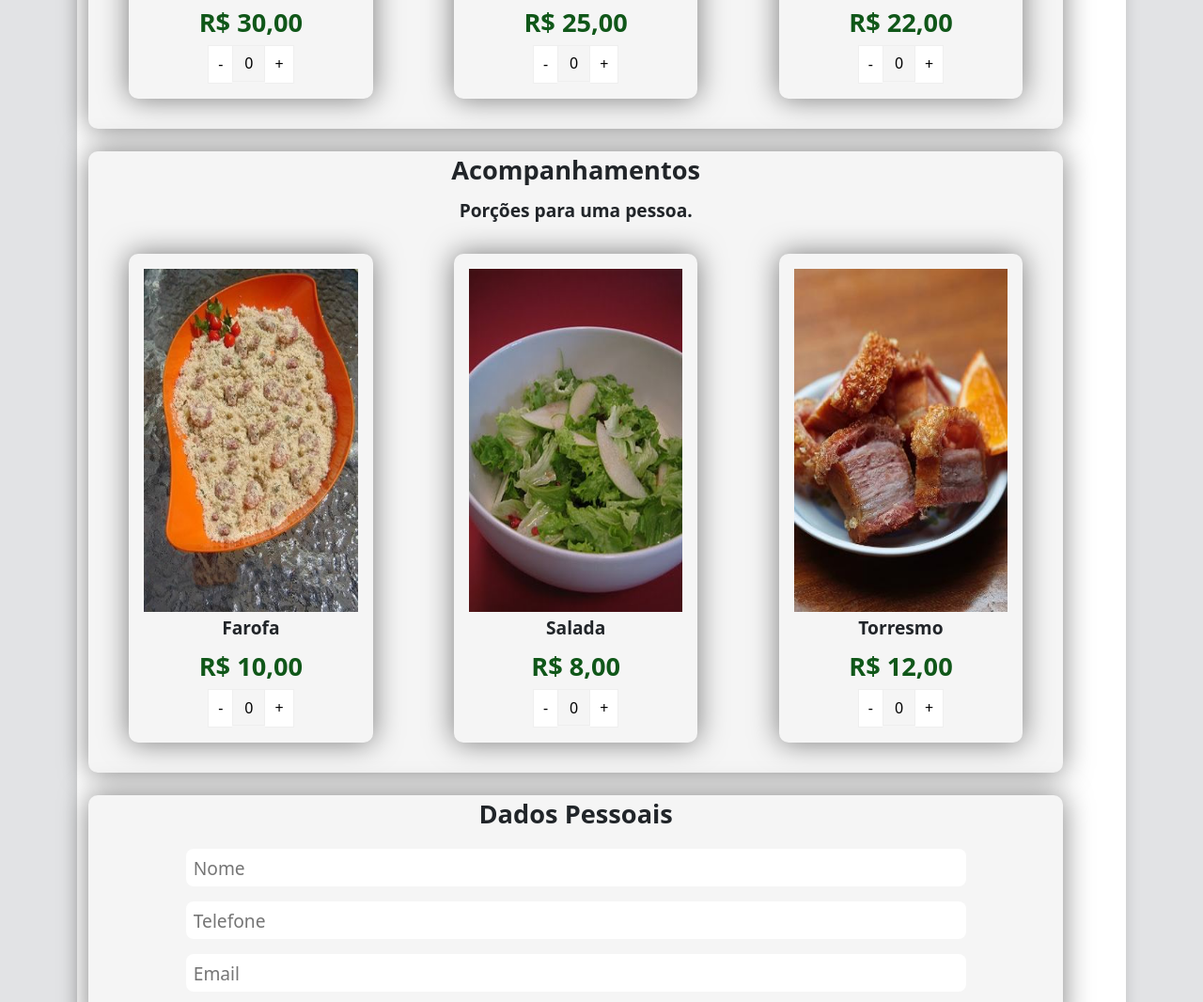
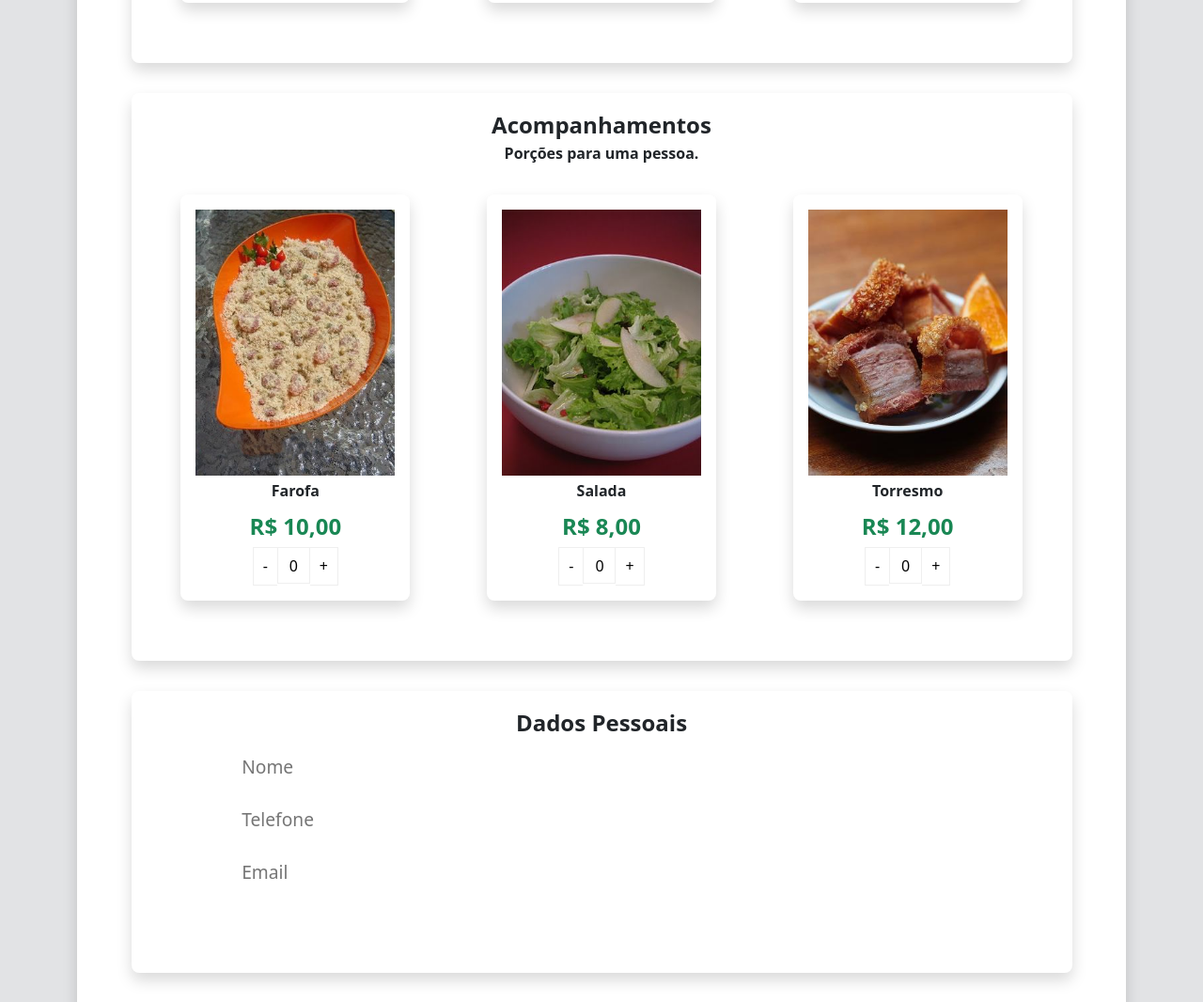
Before and after one commit to eduardofrodrigues/bootcamp-fatec-projeto04, a plain HTML site: page index.html in a window 1280 px wide. Shown: the part 968-2034 px from the top of the page at 94% size. Drawn offline with nearby package versions, Linux system fonts and the light colour scheme.

Commit message:
closes #4 - add bootstrap into sections and cards

```diff
--- a/css/styles.css
+++ b/css/styles.css
@@ -1,113 +1,3 @@
-body {
-    display: flex;
-    justify-content: center;
-
-    padding: 0;
-    margin: 0;
-
-    font-family: "Roboto", sans-serif;
-    font-weight: 400;
-    font-style: normal;
-
-    background-color: #C3C1C1;
-}
-
-.mainContainer {
-    width: 60%;
-    display: flex;
-    flex-direction: column;
-    justify-content: center;
-    align-items: center;
-
-    margin: 1rem;
-    background-color: #F5F5F5;
-    box-shadow: 0px 0px 30px 0px rgba(0, 0, 0, 0.5);
-    border-radius: .625rem;
-
-}
-
-.headerContainer {
-    width: 95%;
-}
-
-.banner {
-    margin-top: 1.5rem;
-    width: 100%;
-}
-
-.pageTitle {
-    font-size: 2.25rem;
-    text-align: center;
-    margin: .625rem 0;
-}
-
-.sectionContainer {
-    width: 95%;
-    background-color: #F5F5F5;
-    border-radius: .625rem;
-    box-shadow: 0px 0px 30px 0px rgba(0, 0, 0, 0.5);
-    margin-top: 1.5rem;
-}
-
-.optionsContainer {
-    display: flex;
-    justify-content: space-around;
-}
-
-.sectionTitle {
-    text-align: center;
-    font-size: 1.7rem;
-    font-weight: 600;
-    margin: 1rem auto .5rem auto;
-}
-
-.sectionSubtitle {
-    text-align: center;
-    font-size: 1.2rem;
-    font-weight: 600;
-    margin: .5rem auto 1rem auto;
-}
-
-.disheName {
-    text-align: center;
-    font-size: 1.2rem;
-    font-weight: 600;
-    margin: .2rem auto;
-}
-
-.option {
-    width: 25%;
-    height: 520px;
-    display: flex;
-    flex-direction: column;
-    justify-content: center;
-    align-items: center;
-
-    border-radius: .625rem;
-    box-shadow: 0px 0px 30px 0px rgba(0, 0, 0, 0.5);
-
-    margin: 1rem auto 2rem auto;
-    padding: 1rem;
-}
-
-.productImageContainer {
-    width: 100%;
-    height: 80%;
-}
-
-.productImage {
-    width: 100%;
-    height: 100%;
-}
-
-.price {
-    text-align: center;
-    font-size: 1.7rem;
-    font-weight: 600;
-    margin: .2rem auto;
-    color: #105719;
-}
-
 .formContainer {
     width: 100%;
     padding-bottom: 2rem;
--- a/index.html
+++ b/index.html
@@ -12,27 +12,27 @@
 </head>
 
 <body class="container bg-secondary-subtle">
-    <main class="container shadow bg-white my-3 rounded-3">
-        <header class="container text-center">
+    <main class="container shadow bg-white my-3 rounded-3 d-flex flex-column justify-content-center">
+        <header class="container col-11 text-center p-0">
             <img class="img-fluid w-100 my-3" src="./assets/home.jpg" alt="banner">
             <p class="display-6 fw-normal">Menu - Faça a Sua Escolha</p>
         </header>
-        <section class="sectionContainer">
-            <header>
-                <p class="sectionTitle">Prato Principal</p>
-                <p class="sectionSubtitle">Todos os pratos acompanham arroz, feijão e a sobremesa do dia.</p>
+        <section class="container col-11 shadow rounded-3 mt-3 my-3 pb-5 ">
+            <header class=" container text-center">
+                <p class="fs-4 fw-bolder mb-0 mt-3">Prato Principal</p>
+                <p class="fs-6 fw-bolder mb-3">Todos os pratos acompanham arroz, feijão e a sobremesa do dia.</p>
             </header>
-            <div class="optionsContainer" id="mainDishes"></div>
+            <div class="d-flex justify-content-around" id="mainDishes"></div>
         </section>
-        <section class="sectionContainer">
-            <header>
-                <p class="sectionTitle">Acompanhamentos</p>
-                <p class="sectionSubtitle">Porções para uma pessoa.</p>
+        <section class="container col-11 shadow rounded-3 mt-3 my-3 pb-5 ">
+            <header class=" container text-center">
+                <p class="fs-4 fw-bolder mb-0 mt-3">Acompanhamentos</p>
+                <p class="fs-6 fw-bolder mb-3">Porções para uma pessoa.</p>
             </header>
-            <div class="optionsContainer" id="sideDishes"></div>
+            <div class="d-flex justify-content-around" id="sideDishes"></div>
         </section>
-        <section class="sectionContainer">
-            <p class="sectionTitle">Dados Pessoais</p>
+        <section class="container col-11 shadow rounded-3 mt-3 my-3 pb-5 text-center">
+            <p class="fs-4 fw-bolder mb-0 mt-3">Dados Pessoais</p>
             <div class="formContainer">
                 <form class="formPersonalData" id="formPersonalData">
                     <input class="input" type="text" placeholder="Nome" id="name" required>
--- a/js/scripts.js
+++ b/js/scripts.js
@@ -52,12 +52,12 @@ const sideDishesProducts = {
 
 Object.keys(mainDishesProducts).forEach((key) => {
   mainDishes.innerHTML += `
-      <div class="option" id="${mainDishesProducts[key].id}">
-        <div class="productImageContainer">
-            <img class="productImage" src="${mainDishesProducts[key].image}" alt="${mainDishesProducts[key].name}">
+      <div class="w-25 d-flex flex-column justify-content-center align-items-center rounded-3 shadow mt-3 mb-3 p-3 text-center" id="${mainDishesProducts[key].id}">
+        <div class="w-100 h-75">
+            <img class="img-fluid w-100 h-100" src="${mainDishesProducts[key].image}" alt="${mainDishesProducts[key].name}">
         </div>
-        <p class="disheName">${mainDishesProducts[key].name}</p>
-        <p class="price">${formatter.format(mainDishesProducts[key].price)}</p>
+        <p class="fs-6 fw-bolder my-1">${mainDishesProducts[key].name}</p>
+        <p class="fs-4 fw-bolder my-1 text-success price">${formatter.format(mainDishesProducts[key].price)}</p>
         <div class="quantity buttons_added">
             <input type="button" value="-" class="minus">
               <input id="${mainDishesProducts[key].id}" type="number" step="1" min="0" max="" name="quantity" value="0" title="Qty" class="input-text qty text" size="4" pattern="" inputmode="">
@@ -69,12 +69,12 @@ Object.keys(mainDishesProducts).forEach((key) => {
 
 Object.keys(sideDishesProducts).forEach((key) => {
   sideDishes.innerHTML += `
-      <div class="option" id="${sideDishesProducts[key].id}">
-        <div class="productImageContainer">
-            <img class="productImage" src="${sideDishesProducts[key].image}" alt="${sideDishesProducts[key].name}">
+      <div class="w-25 d-flex flex-column justify-content-center align-items-center rounded-3 shadow mt-3 mb-3 p-3 text-center" id="${sideDishesProducts[key].id}">
+        <div class="w-100 h-75">
+            <img class="img-fluid w-100 h-100" src="${sideDishesProducts[key].image}" alt="${sideDishesProducts[key].name}">
         </div>
-        <p class="disheName">${sideDishesProducts[key].name}</p>
-        <p class="price">${formatter.format(sideDishesProducts[key].price)}</p>
+        <p class="fs-6 fw-bolder my-1">${sideDishesProducts[key].name}</p>
+        <p class="fs-4 fw-bolder my-1 text-success price">${formatter.format(sideDishesProducts[key].price)}</p>
         <div class="quantity buttons_added">
             <input type="button" value="-" class="minus">
               <input id="${sideDishesProducts[key].id}" type="number" step="1" min="0" max="" name="quantity" value="0" title="Qty" class="input-text qty text" size="4" pattern="" inputmode="">
```
